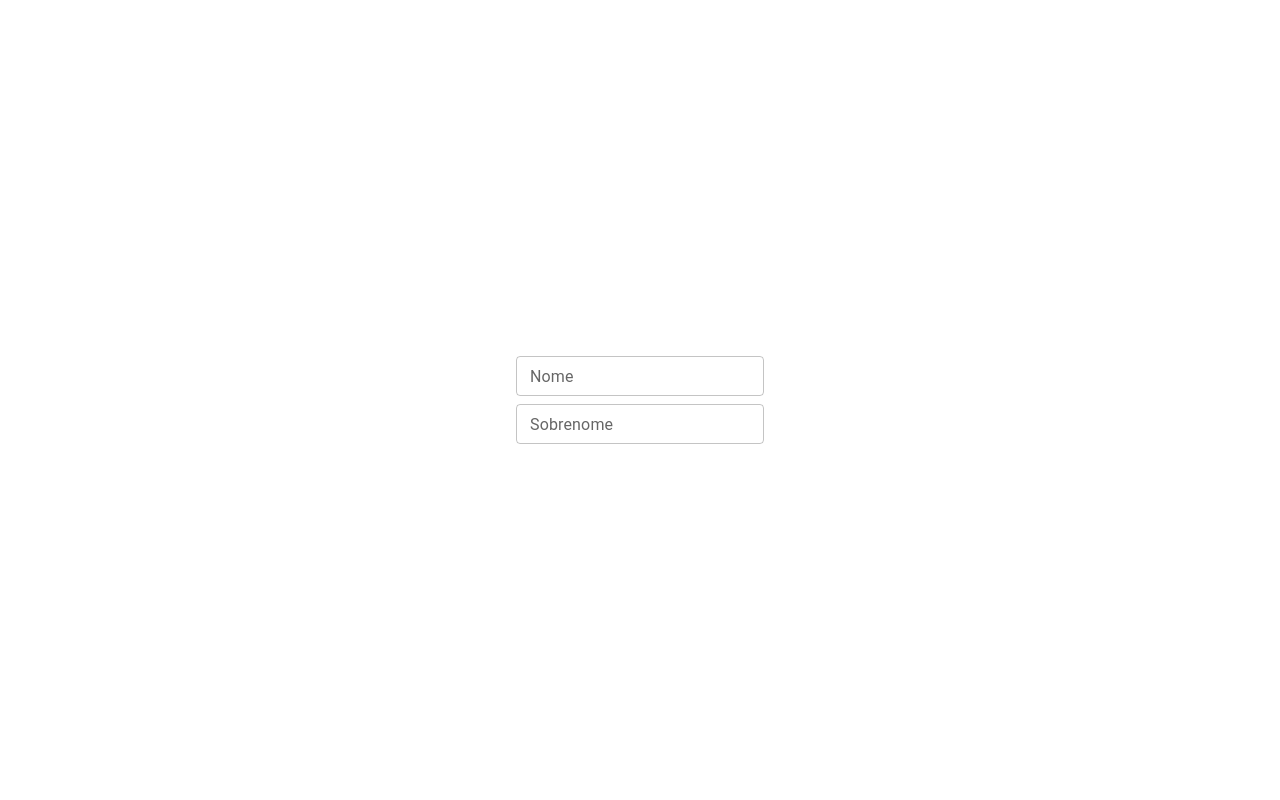
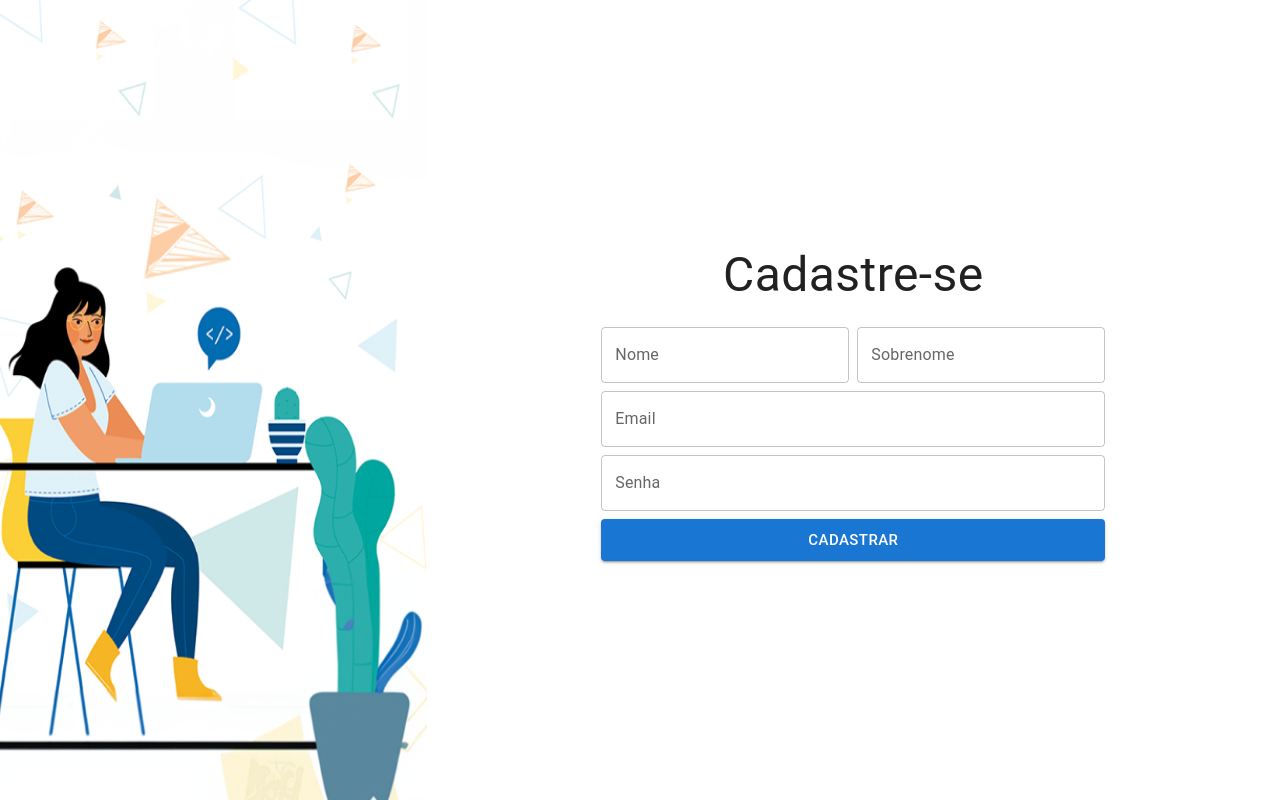
Before and after one commit to orange-portfolio-36/frontend, a Next.js app: page /signup in a window 1280 px wide. Built offline with nearby package versions, Linux system fonts and the light colour scheme; no server answers.

Commit message:
feat: add signup page

```diff
--- /dev/null
+++ b/src/@types/user.ts
@@ -0,0 +1,6 @@
+export interface SignupData {
+  firstName: string;
+  lastName: string;
+  email: string;
+  password: string;
+}
--- a/src/app/(auth)/layout.tsx
+++ b/src/app/(auth)/layout.tsx
@@ -1,10 +1,12 @@
 import type { Metadata } from "next";
 import "../globals.css";
-import { CssBaseline } from "@mui/material";
+import CssBaseline from "@mui/material/CssBaseline";
+import Box from "@mui/material/Box";
 
 export const metadata: Metadata = {
-  title: "Create Next App",
-  description: "Generated by create next app",
+  title: "Orange Portfólio",
+  description:
+    "Compartilhe seus projetos e monte o seu portfólio profissional.",
 };
 
 export default function RootLayout({
@@ -15,7 +17,11 @@ export default function RootLayout({
   return (
     <html lang="pt-br">
       <CssBaseline />
-      <body>{children}</body>
+      <body>
+        <Box maxWidth={"100%"} height="100%">
+          {children}
+        </Box>
+      </body>
     </html>
   );
 }
--- a/src/app/(auth)/signup/page.tsx
+++ b/src/app/(auth)/signup/page.tsx
@@ -1,10 +1,21 @@
 "use client";
 
 import TextField from "@/components/ui/TextField/TextField";
+import Box, { BoxProps } from "@mui/material/Box";
+import Image from "next/image";
 import { Controller, useForm } from "react-hook-form";
+import imgSignup from "@/assets/images/img_cadastro.png";
+import Typography from "@mui/material/Typography";
+import Snackbar, { SnackbarOrigin } from "@mui/material/Snackbar";
+import Alert from "@mui/material/Alert";
+import Button from "@/components/ui/Button/Button";
+import { SignupData } from "@/@types/user";
+import { userService } from "@/services/userService";
+import { CheckCircleOutline } from "@mui/icons-material";
+import { useState } from "react";
 
 export default function SignupForm() {
-  const { control, handleSubmit } = useForm({
+  const { control, handleSubmit } = useForm<SignupData>({
     defaultValues: {
       firstName: "",
       lastName: "",
@@ -12,22 +23,116 @@ export default function SignupForm() {
       password: "",
     },
   });
+
+  const { vertical, horizontal }: SnackbarOrigin = {
+    vertical: "top",
+    horizontal: "center",
+  };
+
+  const [snackOpen, setSnackOpen] = useState(false);
+
+  function onSubmit(data: SignupData) {
+    userService.signup(data).then(() => {
+      handleSnackOpen();
+    });
+  }
+
+  function handleSnackOpen() {
+    setSnackOpen(true);
+  }
+
+  function onSnackClose() {
+    setSnackOpen(false);
+  }
   return (
-    <div className="flex flex-col items-center justify-center h-full gap-2">
+    <Box {...flexFull}>
+      <Snackbar
+        anchorOrigin={{ vertical, horizontal }}
+        key={vertical + horizontal}
+        open={snackOpen}
+        onClose={onSnackClose}
+        autoHideDuration={3000}
+      >
+        <Alert
+          onClose={onSnackClose}
+          severity="success"
+          icon={<CheckCircleOutline />}
+          variant="filled"
+          sx={{ width: "100%" }}
+        >
+          Cadastro feito com sucesso
+        </Alert>
+      </Snackbar>
+      <Box {...flexFull} width={"50%"} gap={0}>
+        <Image
+          src={imgSignup}
+          sizes={"100vw"}
+          style={{ width: "100%", height: "auto" }}
+          alt="Mulher sentada em frente a um notebook"
+        />
+      </Box>
+      <Box
+        {...flexFull}
+        gap={2}
+        flexDirection={"column"}
+        alignItems={"center"}
+        justifyContent={"center"}
+      >
+        <Typography fontSize={"48px"}>Cadastre-se</Typography>
+        <form onSubmit={handleSubmit(onSubmit)}>
+          <Box
+            display={"flex"}
+            gap={1}
+            justifyContent={"center"}
+            flexDirection={"column"}
+          >
+            <Box display={"flex"} gap={1}>
               <Controller
                 control={control}
                 name="firstName"
-        render={({ field }) => (
-          <TextField label={"Nome"} size="small" {...field} />
-        )}
+                render={({ field }) => <TextField label={"Nome"} {...field} />}
               />
               <Controller
                 control={control}
                 name="lastName"
                 render={({ field }) => (
-          <TextField label={"Sobrenome"} size="small" {...field} />
+                  <TextField label={"Sobrenome"} {...field} />
                 )}
               />
-    </div>
+            </Box>
+
+            <Controller
+              control={control}
+              name="email"
+              render={({ field }) => (
+                <TextField label={"Email"} fullWidth {...field} />
+              )}
+            />
+            <Controller
+              control={control}
+              name="password"
+              render={({ field }) => (
+                <TextField
+                  label={"Senha"}
+                  fullWidth
+                  {...field}
+                  type={"password"}
+                />
+              )}
+            />
+            <Button variant={"contained"} size={"large"} type={"submit"}>
+              Cadastrar
+            </Button>
+          </Box>
+        </form>
+      </Box>
+    </Box>
   );
 }
+
+const flexFull: BoxProps = {
+  display: "flex",
+  width: "100%",
+  height: "100%",
+  overflow: "hidden",
+};
--- /dev/null
+++ b/src/services/userService.ts
@@ -0,0 +1,10 @@
+import { SignupData } from "@/@types/user";
+import axiosInstance from "@/config/axios.config";
+
+async function signup(body: SignupData) {
+  return axiosInstance.post("/user/signup", body);
+}
+
+export const userService = {
+  signup,
+};
```
Also changed, not shown: src/assets/images/img_cadastro.png (added), src/assets/images/img_login.png (added). Lines whose indentation alone changed are shown as unchanged.
